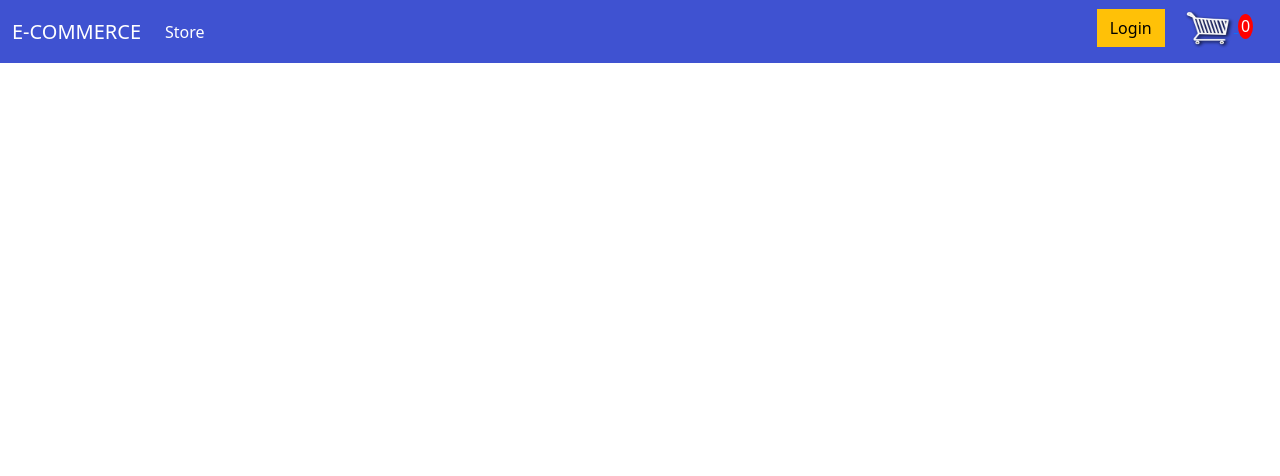
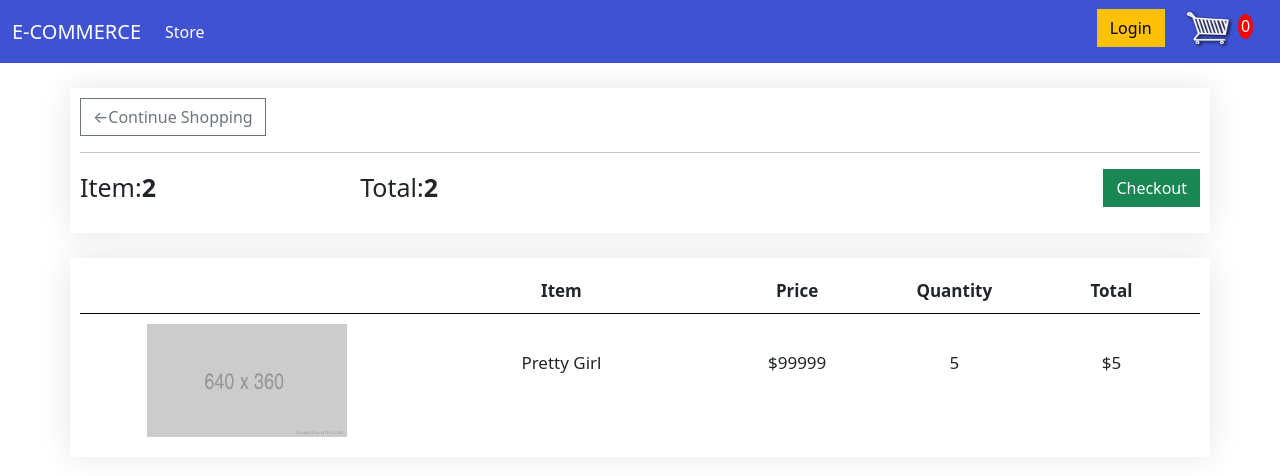
Before and after one commit to hans-huangGOAT/ecommerce_cp2, a Django app: page /cart/ in a window 1280 px wide. Shown: the top 476 px of the page. Run offline with Django 3.2, Linux system fonts and the light colour scheme; some libraries are stand-ins or nearby versions.

Commit message:
Cart Page Frontend

```diff
--- a/static/css/style.css
+++ b/static/css/style.css
@@ -45,9 +45,33 @@ body {
     padding: 0px;
     margin: 15px;
     width: 400px;
-    box-shadow: 0px 0px 30px hsl(0,0%, 90%);
+    box-shadow: 0px 0px 30px hsl(0, 0%, 90%);
 }
 
-.box-element{
+.cart-card {
+    background: white;
+    box-shadow: 0px 0px 30px hsl(0, 0%, 90%);
+    margin-top: 25px;
     padding: 10px;
 }
+
+.totality{
+    display: inline-block;
+    margin-right: 200px;
+    font-size: 25px;
+}
+
+.box-element {
+    padding: 10px;
+}
+
+.cart-row{
+    display: flex;
+    padding: 10px;
+    text-align: center;
+
+}
+
+.cart-pic{
+    width: 200px;
+}
--- a/store/templates/store/cart.html
+++ b/store/templates/store/cart.html
@@ -1,15 +1,32 @@
 {% extends 'base.html' %}
+{% load static %}
 
 {% block content %}
     <div class="row">
-    <div class="cart-card">
-
-    </div>
-
+        <div class="cart-card">
+            <a class="btn btn-outline-secondary" href="{% url 'store' %}">&#8592;Continue Shopping</a>
+            <hr>
+            <p class="totality">Item:<strong>2</strong></p>
+            <p class="totality">Total:<strong>2</strong></p>
+            <a class="btn btn-success" href="{% url 'checkout' %}" style="float:right;">Checkout</a>
+        </div>
     </div>
     <div class="row">
-    <div class="cart-card">
-
-    </div>
+        <div class="cart-card">
+            <div class="cart-row" style="font-size:17px;font-weight:bold;border-bottom: 1px solid black">
+                <div style="flex: 2"></div>
+                <div style="flex: 2">Item</div>
+                <div style="flex: 1">Price</div>
+                <div style="flex: 1">Quantity</div>
+                <div style="flex: 1">Total</div>
+            </div>
+            <div class="cart-row" style="font-size:17px;">
+                <div style="flex: 2"><img class="cart-pic" src="{% static 'images/cart_image_placeholder.png' %}"> </div>
+                <div style="flex: 2"><br>Pretty Girl</div>
+                <div style="flex: 1"><br>$99999</div>
+                <div style="flex: 1"><br>5</div>
+                <div style="flex: 1"><br>$5</div>
+            </div>
+        </div>
     </div>
 {% endblock %}
```
Also changed, not shown: store/templates/store/checkout.html (+34 -1 lines).
